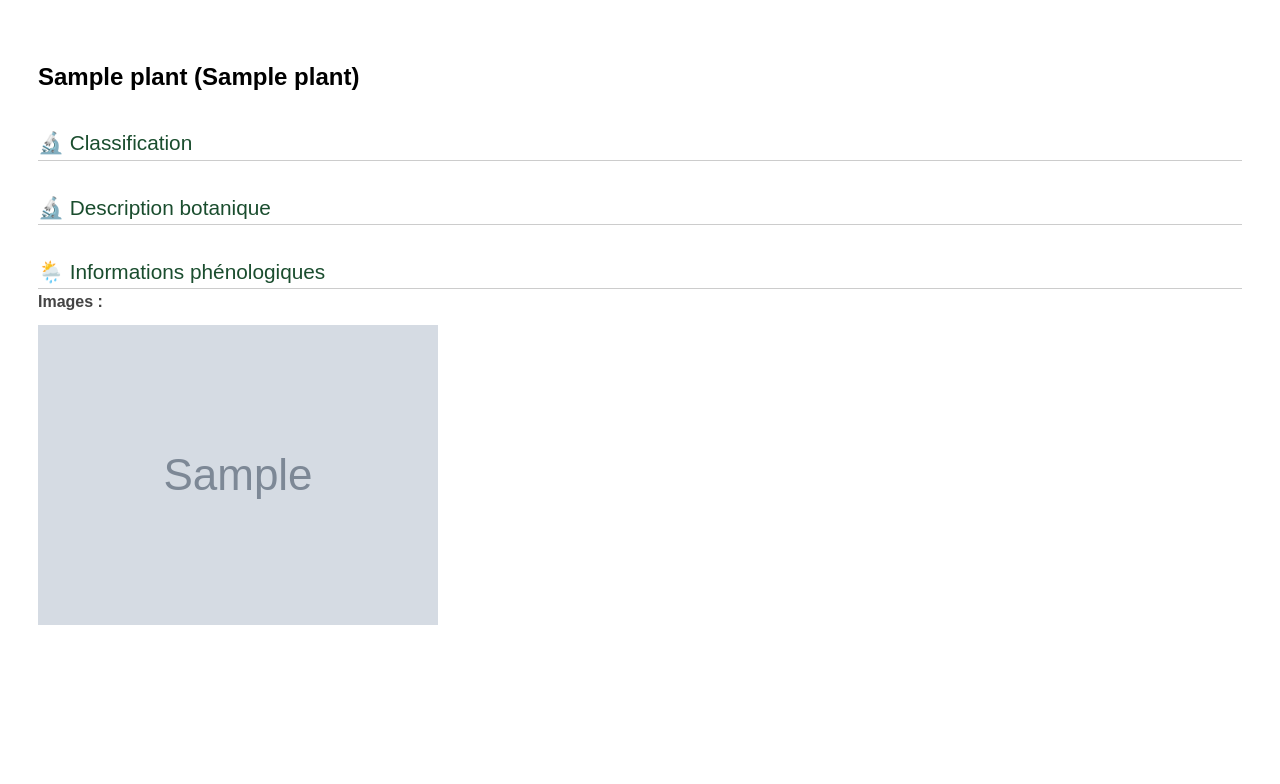
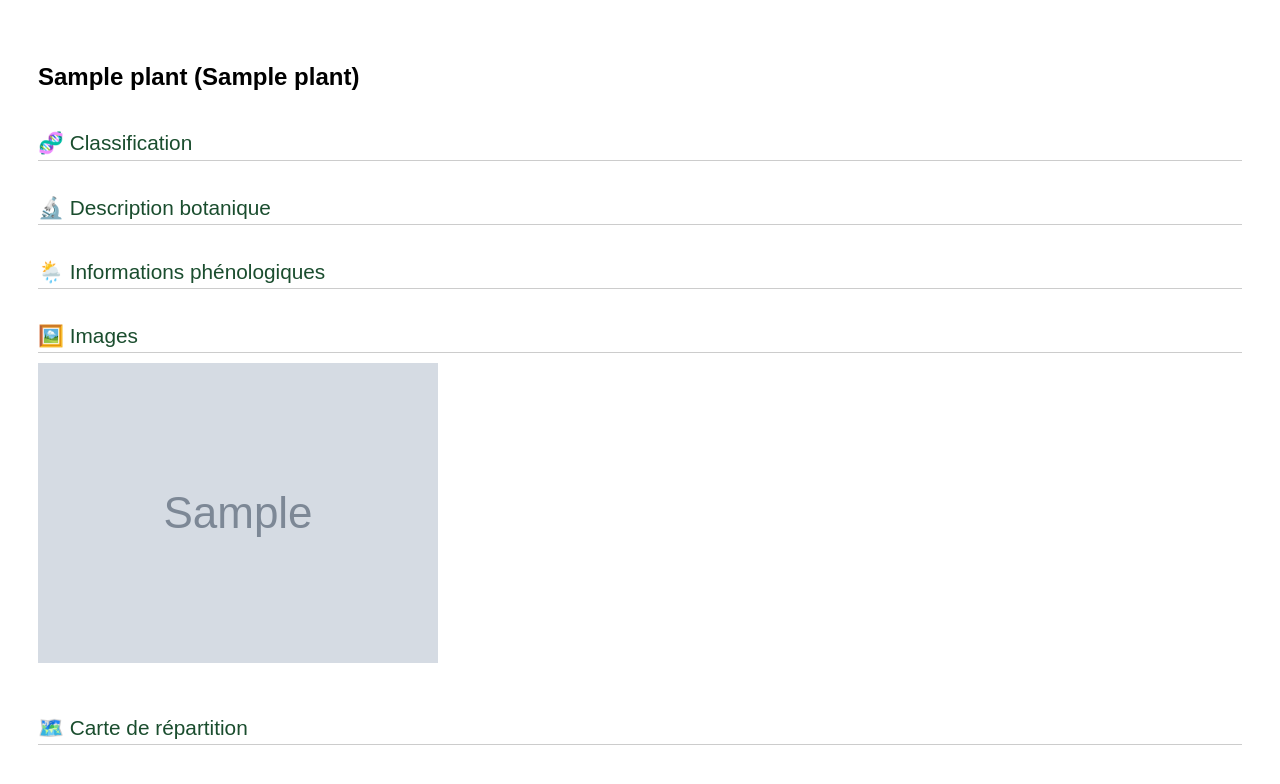
Before and after one commit to Bensley7/plant_qr_recognition, a Flask app: template templates/fiche.html in a window 1280 px wide. Shown: the top 784 px of the page. Run offline with Flask 3, Linux system fonts and the light colour scheme; the template is opened without the code that fills it: most values are stand-ins (such as "Sample title", 1, 10 or a date in 2020); grey boxes marked "Sample" are stand-in pictures.

Commit message:
add icons

```diff
--- a/templates/fiche.html
+++ b/templates/fiche.html
@@ -34,7 +34,7 @@
     {% endif %}
     {% endfor %}
 
-    <div class="section-title">🔬 Classification </div>
+    <div class="section-title">🧬 Classification </div>
     {% for key, value in plant.items() %}
       {% if key in ["Division", "Classe", "Ordre", "Famille", "Genre", "Type de plante"] and value %}
       <div class="field">
@@ -76,20 +76,16 @@
     {% endif %}
     {% endfor %}
 
+    <div class="section-title">🖼️ Images </div>
     {% if plant.image %}
-    <div class="field">
-      <strong>Images :</strong><br>
     {% for img in plant.image %}
       <img src="{{ url_for('static', filename=img) }}" alt="Photo de l'espèce">
     {% endfor %}
-   </div>
     {% endif %}
 
+    <div class="section-title">🗺️ Carte de répartition </div>
     {% if plant.map %}
-    <div class="field">
-      <strong>Maps :</strong><br>
       <img src="{{ url_for('static', filename=plant.map) }}" alt="Carte de répartition">
-    </div>
     {% endif %}
 
   {% else %}
```
